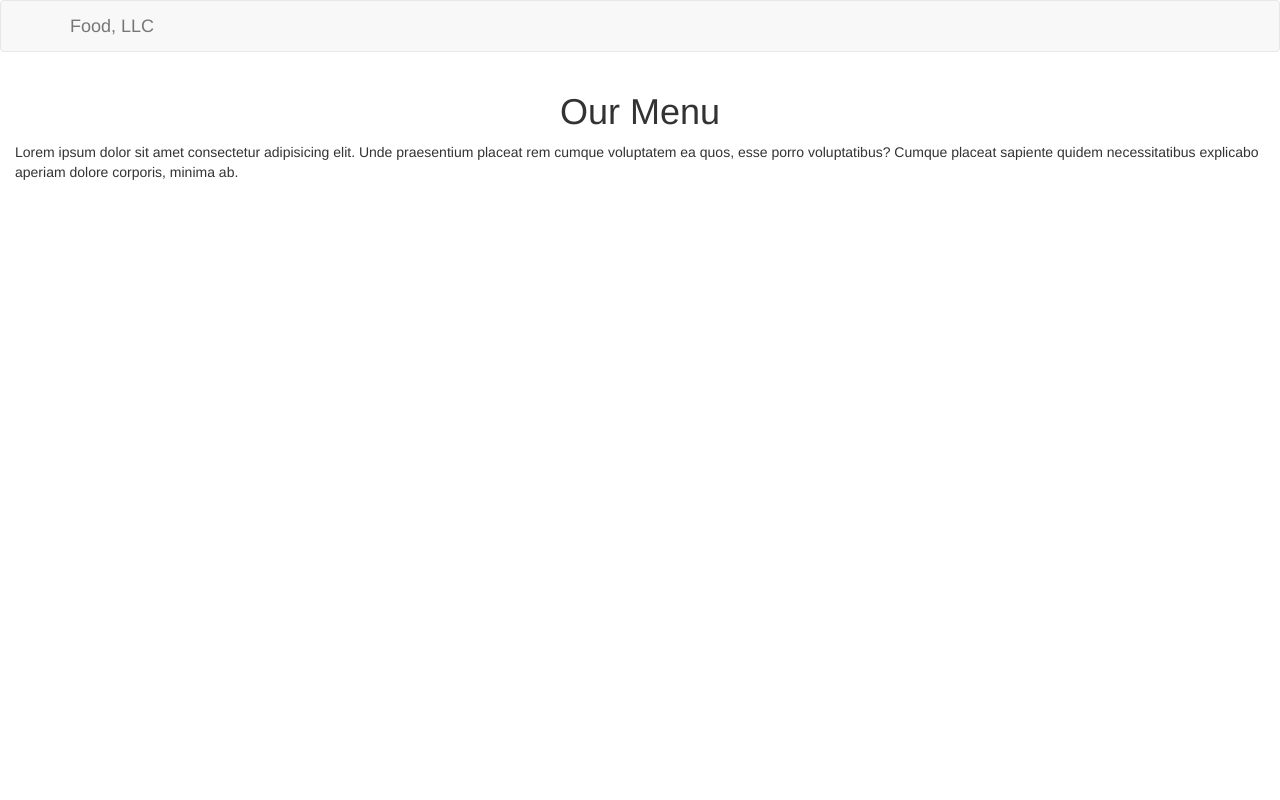
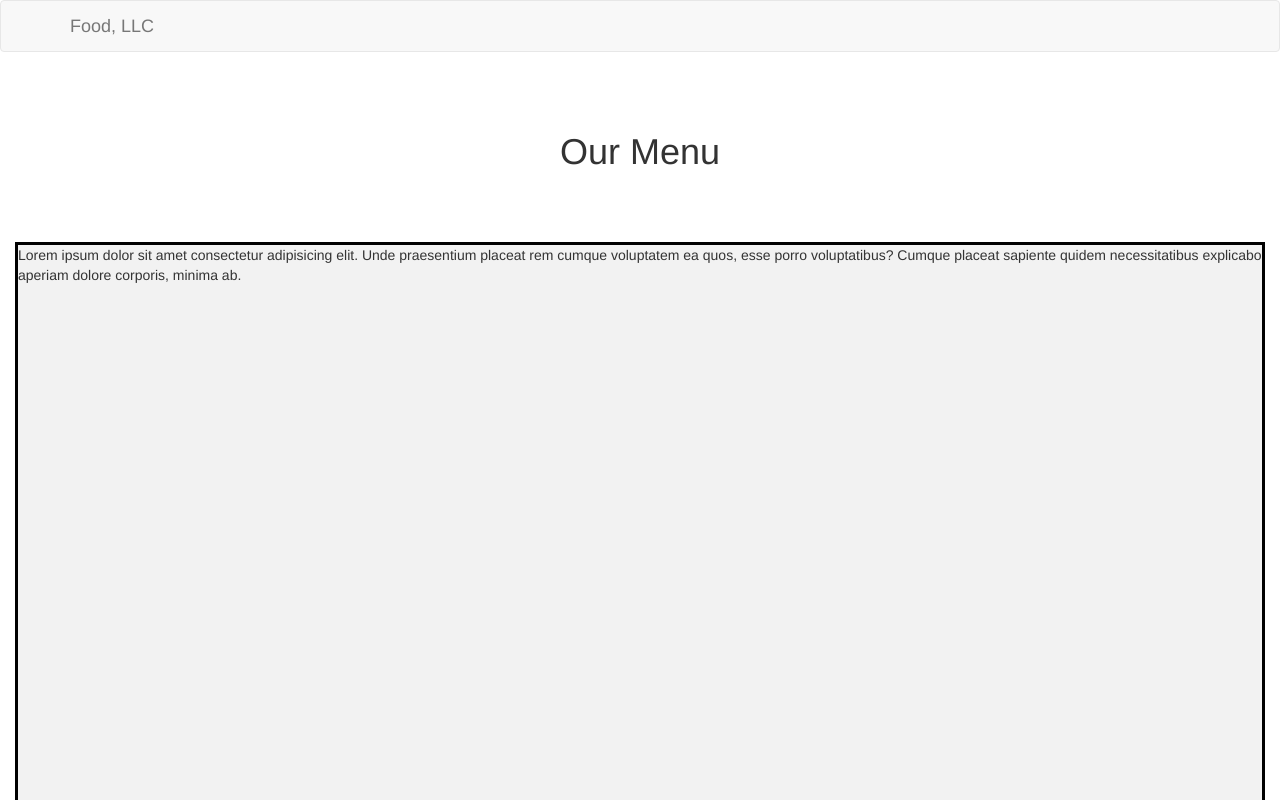
Before and after one commit to Aariz18/Assignmentsolution, a plain HTML site: page module3-solution/index.html in a window 1280 px wide. Shown: the top 800 px of the page. Drawn offline with nearby package versions, Linux system fonts and the light colour scheme.

Commit message:
Update index.html

```diff
--- a/module3-solution/index.html
+++ b/module3-solution/index.html
@@ -4,7 +4,7 @@
     <meta charset="UTF-8">
     <meta name="viewport" content="width=device-width, initial-scale=1.0">
     <title>Assignment solution for module 3</title>
-    <link rel="stylesheet" href="module3-solution(CSS).css">
+    <link rel="stylesheet" href="CSS.css">
     <link rel="stylesheet" href="https://maxcdn.bootstrapcdn.com/bootstrap/3.3.7/css/bootstrap.min.css">
 
 
```
